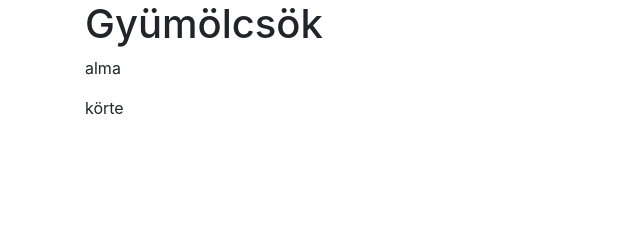
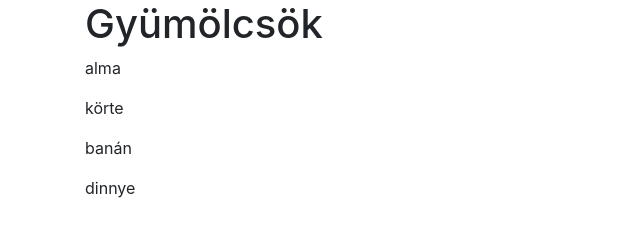
Before and after one commit to catlina83/gyumi, a website: page index.html in a window 1280 px wide. Shown: the whole page, without its empty margins (0-640 px from the left). Drawn offline with nearby package versions, Linux system fonts and the light colour scheme.

Commit message:
Banán hozzáadva

```diff
--- a/index.html
+++ b/index.html
@@ -10,6 +10,8 @@
     <h1>Gyümölcsök</h1>
     <p>alma</p>
     <p>körte</p>
+    <p>banán</p>
+    <p>dinnye</p>
 </div>
 <body>
 
```
